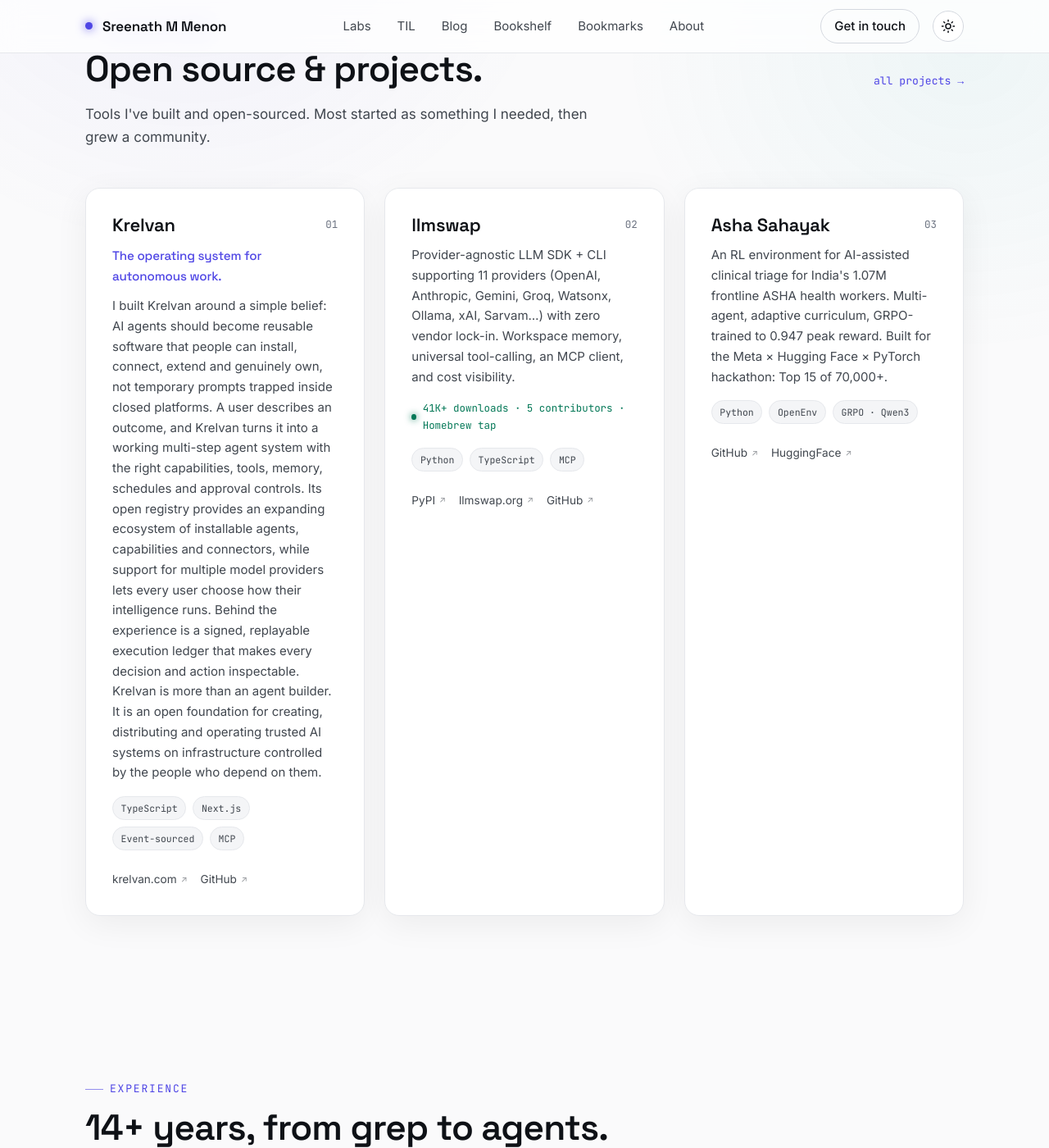
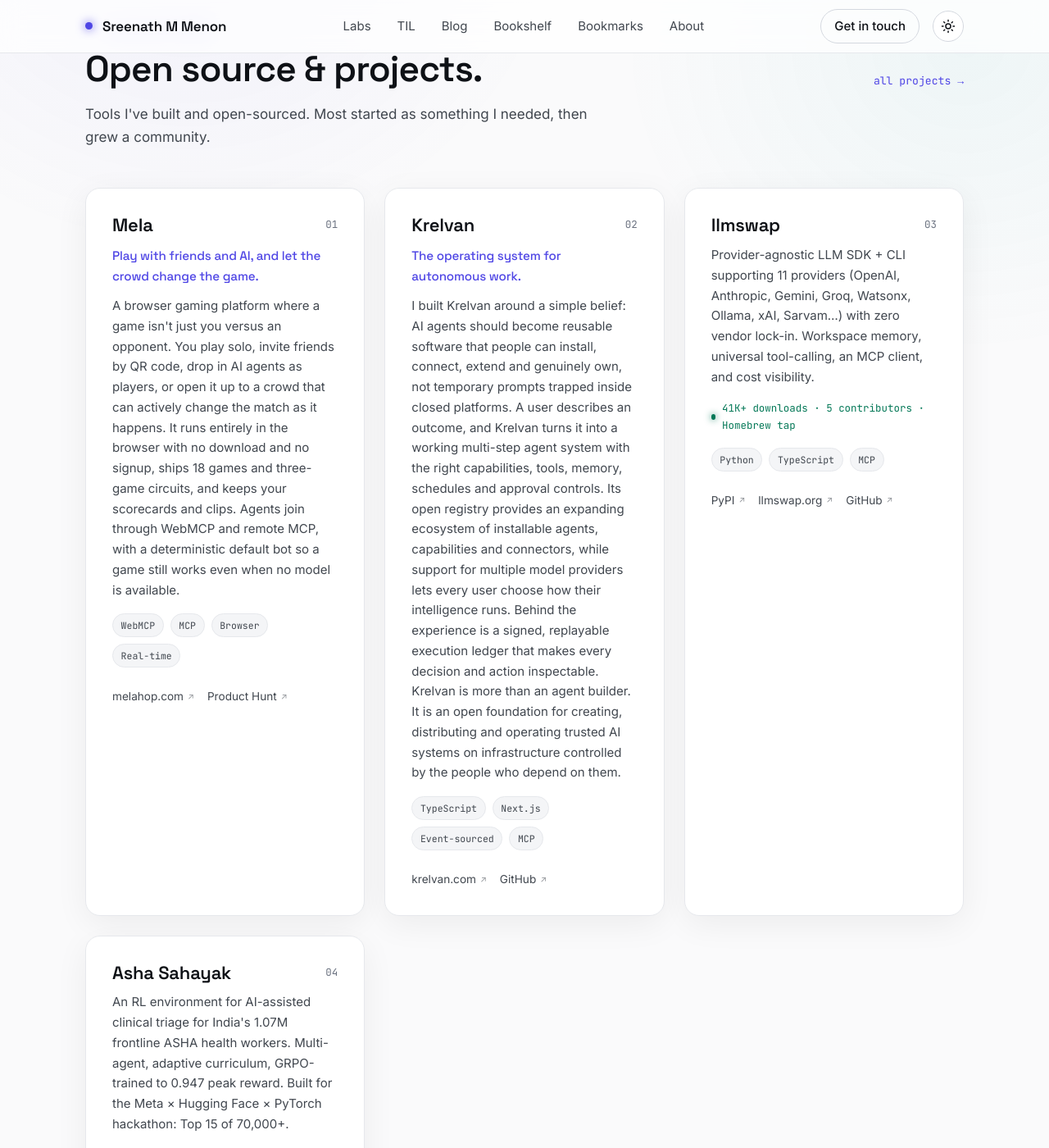
Before and after one commit to sreenathmmenon/sreenathmmenon.github.io, a Jekyll site: the page built from index.md, in a window 1280 px wide and 1400 px high, scrolled down 908 px. Shown: the whole window at 82% size. Built offline with Jekyll 4.4.1, drawn with Linux system fonts in a browser that asks for light colours.

Commit message:
Add Mela to Labs; update bookshelf (reading Protocols, waiting for Rearview)
Add Mela (melahop.com) as a featured Labs project: a browser gaming
platform where friends, AI agents (via WebMCP/remote MCP), and a crowd
share the same game. Bookshelf: Protocols by Huberman now current, The
Book of Elon moved to completed, Rearview by Sandeep Mall added to want-to-read.

```diff
--- a/_data/projects.yml
+++ b/_data/projects.yml
@@ -1,4 +1,18 @@
 # Single source of truth for projects. featured:true shows on the homepage; all show on /labs/.
+
+- name: Mela
+  featured: true
+  tagline: Play with friends and AI, and let the crowd change the game.
+  blurb: >-
+    A browser gaming platform where a game isn't just you versus an opponent. You play solo, invite
+    friends by QR code, drop in AI agents as players, or open it up to a crowd that can actively change
+    the match as it happens. It runs entirely in the browser with no download and no signup, ships 18
+    games and three-game circuits, and keeps your scorecards and clips. Agents join through WebMCP and
+    remote MCP, with a deterministic default bot so a game still works even when no model is available.
+  stack: [WebMCP, MCP, Browser, "Real-time"]
+  links:
+    - { label: melahop.com, url: "https://www.melahop.com/" }
+    - { label: Product Hunt, url: "https://www.producthunt.com/products/mela-3" }
 
 - name: Krelvan
   featured: true
```
Also changed, not shown: bookshelf.md (+8 -2 lines).
